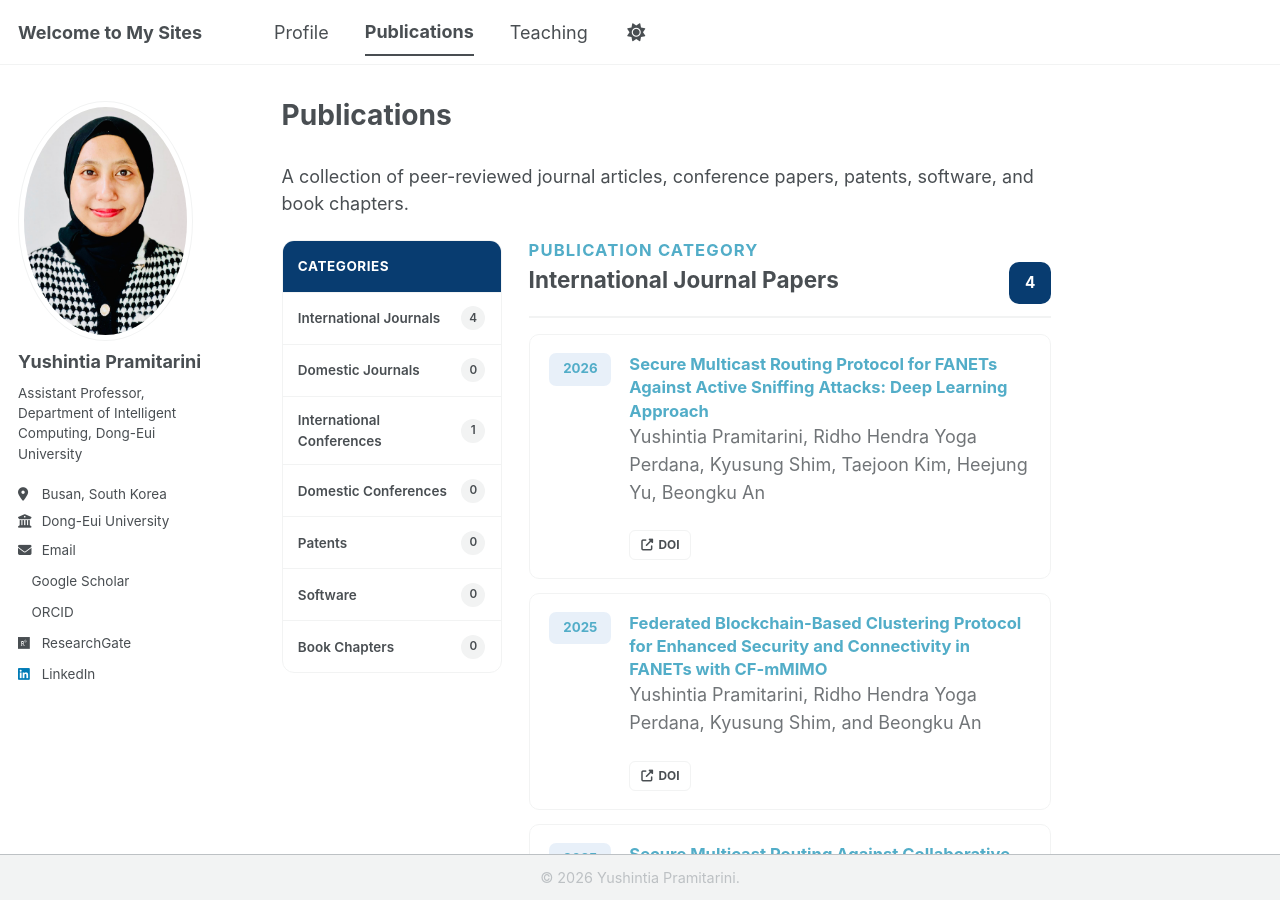
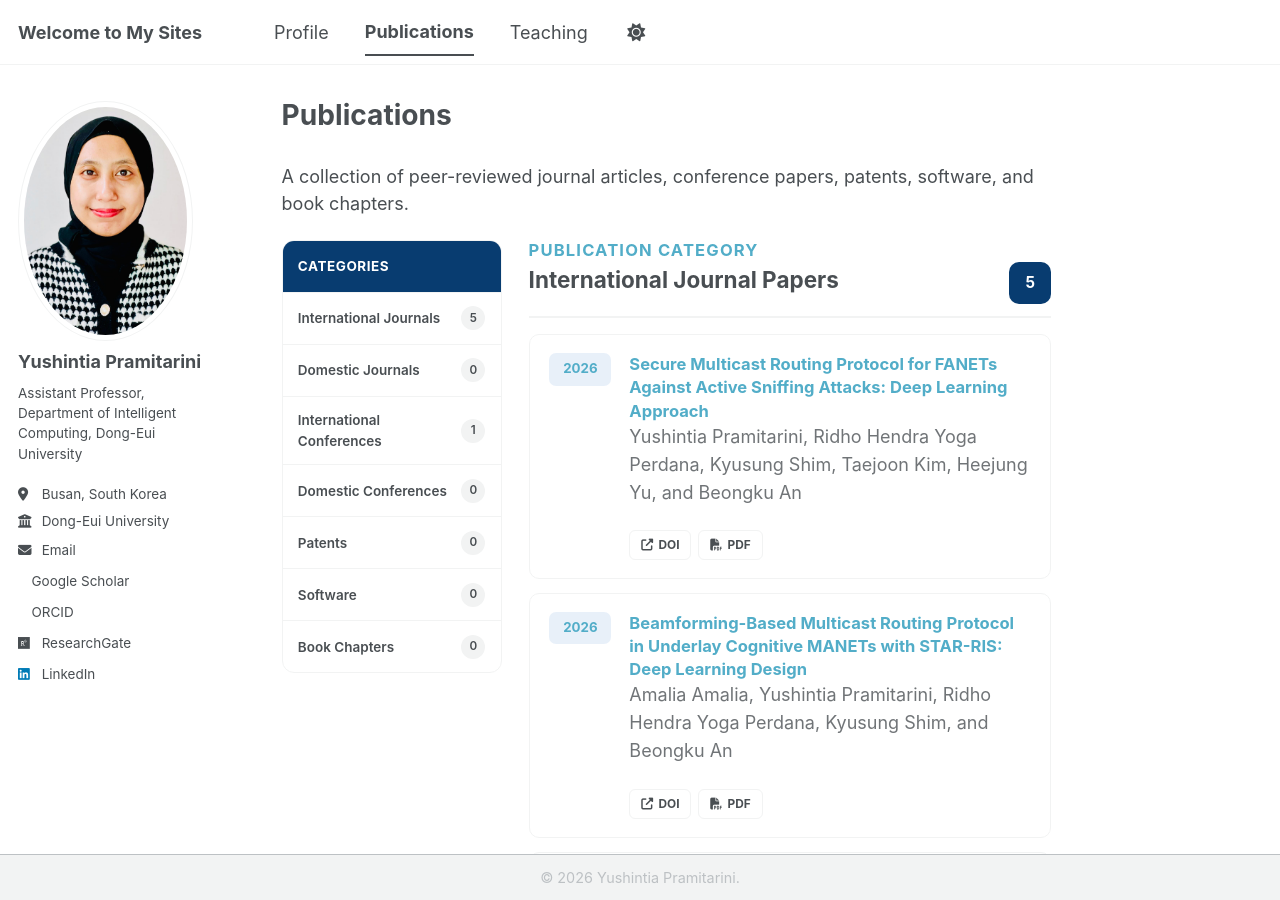
Before and after one commit to yushintia/yushintia.github.io, a Jekyll site: the page built from _pages/publications.md, in a window 1280 px wide and 900 px high. Built offline with Jekyll 4.4.1, drawn with Linux system fonts in a browser that asks for light colours; a style sheet for code colours, icons or effects is not loaded.

Commit message:
Update publication entries for 2026

```diff
--- a/_data/publications.yml
+++ b/_data/publications.yml
@@ -3,14 +3,22 @@ international_journals:
   short_title: "International Journals"
   items:
     - year: 2026
-      authors: "Yushintia Pramitarini, Ridho Hendra Yoga Perdana, Kyusung Shim, Taejoon Kim, Heejung Yu, Beongku An"
+      authors: "Amalia Amalia, Yushintia Pramitarini, Ridho Hendra Yoga Perdana, Kyusung Shim, and Beongku An"
+      title: "Beamforming-Based Multicast Routing Protocol in Underlay Cognitive MANETs with STAR-RIS: Deep Learning Design"
+      venue: "IEEE Internet of Things Journal"
+      volume: ""
+      pages: ""
+      date: "July 2026"
+      pdf: "https://doi.org/10.1109/JIOT.2026.3710156"
+
+    - year: 2026
+      authors: "Yushintia Pramitarini, Ridho Hendra Yoga Perdana, Kyusung Shim, Taejoon Kim, Heejung Yu, and Beongku An"
       title: "Secure Multicast Routing Protocol for FANETs Against Active Sniffing Attacks: Deep Learning Approach"
       venue: "ICT Express"
       volume: ""
       pages: ""
       date: "March 2026"
-      doi: "https://doi.org/10.1016/j.icte.2026.03.016"
-      pdf: ""
+      pdf: "https://doi.org/10.1016/j.icte.2026.03.016"
 
     - year: 2025
       authors: "Yushintia Pramitarini, Ridho Hendra Yoga Perdana, Kyusung Shim, and Beongku An"
```
